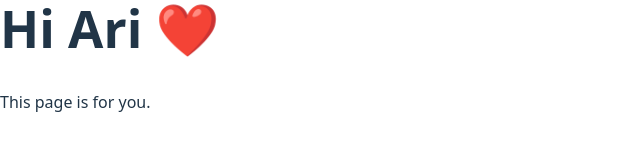
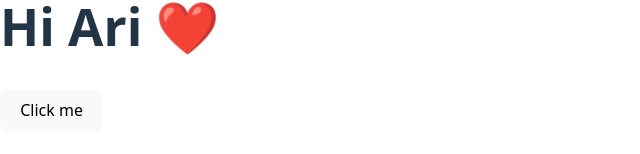
Before and after one commit to KitsuneGhost/Valentines_Gift, a React (Vite) app: page / in a window 1280 px wide. Shown: the part 352-506 px from the top of the page, without its empty margins (0-640 px from the left). Built offline with nearby package versions, Linux system fonts and the light colour scheme.

Commit message:
ivisibility

```diff
--- a/src/App.jsx
+++ b/src/App.jsx
@@ -1,8 +1,17 @@
+import { useState } from "react";
+
 export default function App() {
+    const [revealed, setRevealed] = useState(false);
+
     return (
         <div>
             <h1>Hi Ari ❤️</h1>
-            <p>This page is for you.</p>
+
+            <button onClick={() => setRevealed(true)}>
+                Click me
+            </button>
+
+            {revealed && <p>I love you.</p>}
         </div>
     );
 }
```
